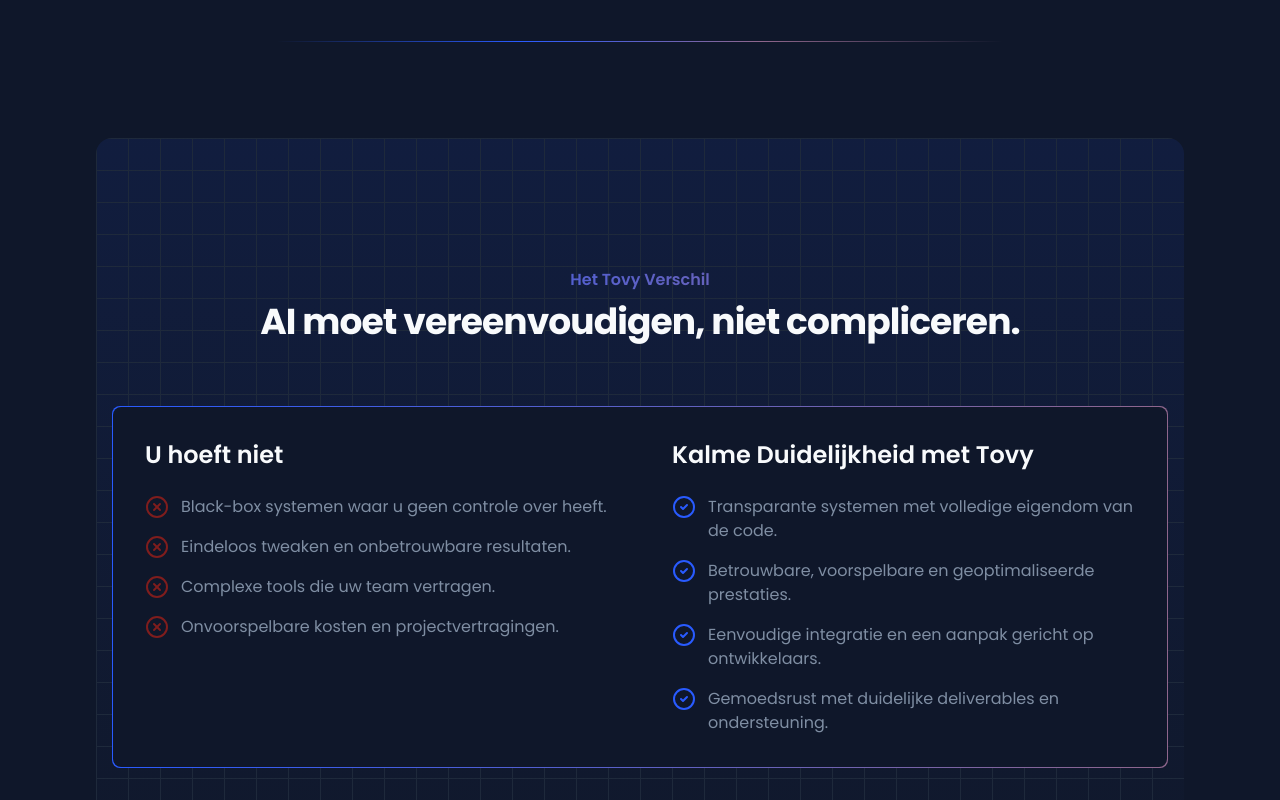
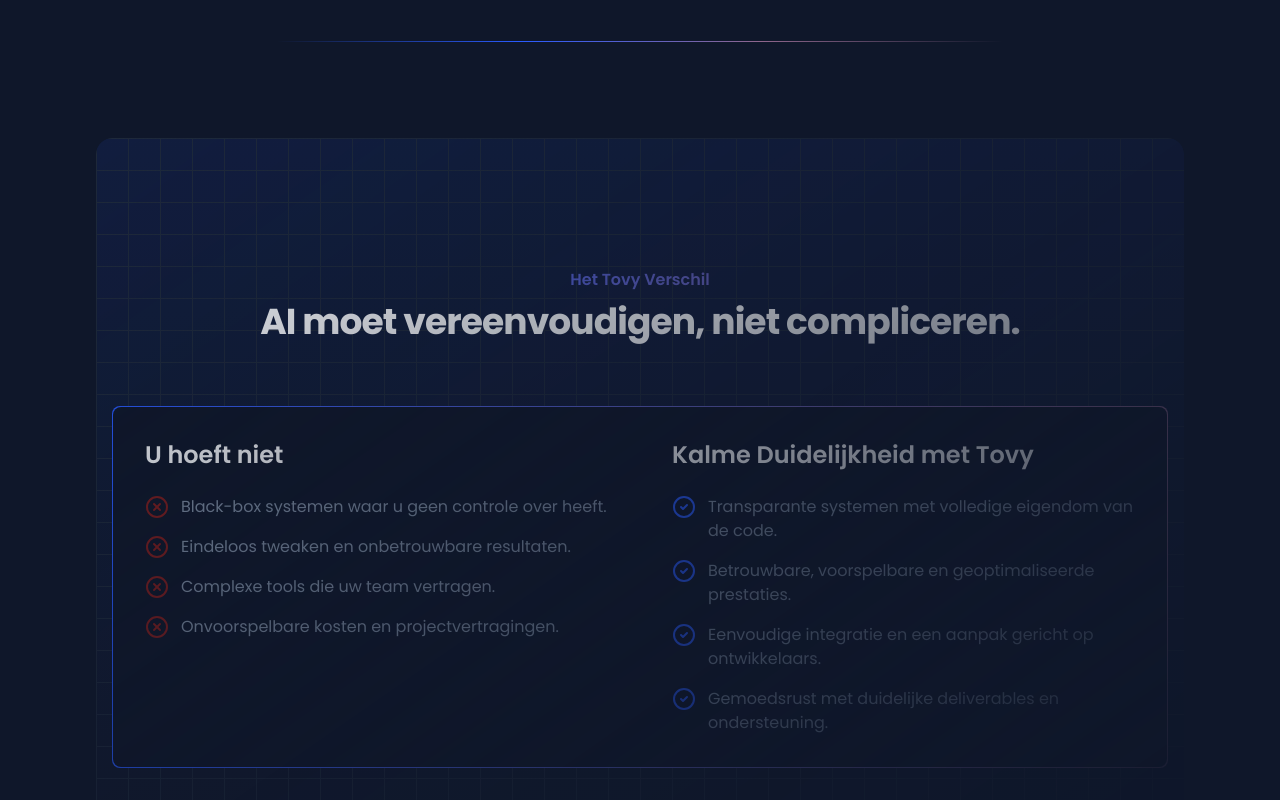
Before and after one commit to tovy-eu/tovy.eu-website, a Next.js app: page / in a window 1280 px wide. Shown: the part 760-1560 px from the top of the page. Built offline with nearby package versions, Linux system fonts and the light colour scheme.

Commit message:
ok now make the texture gradient in opacity so the texture fades out dia

```diff
--- a/src/components/landing/pain-solution-section.tsx
+++ b/src/components/landing/pain-solution-section.tsx
@@ -25,6 +25,7 @@ export function PainSolutionSection() {
           linear-gradient(to bottom, hsl(var(--primary) / 0.1), hsl(var(--accent) / 0.1))
         `,
         backgroundSize: '2rem 2rem, 2rem 2rem, 100% 100%',
+        maskImage: 'linear-gradient(to bottom right, #000, transparent)',
       }}
     >
       <section className="py-24 sm:py-32">
```
